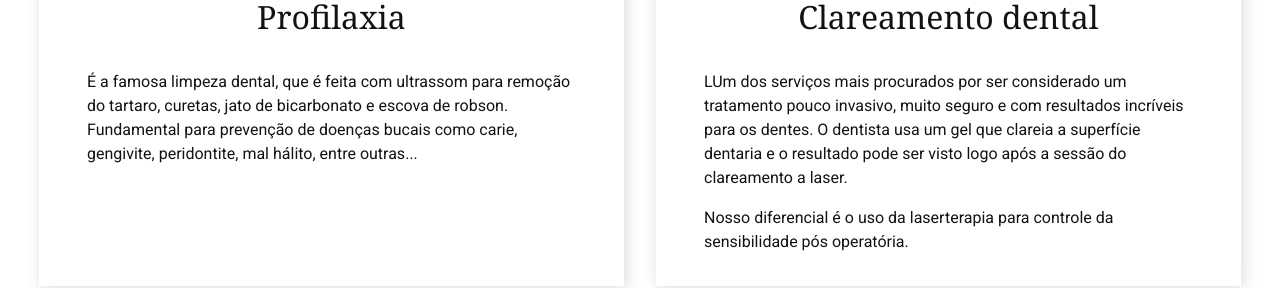
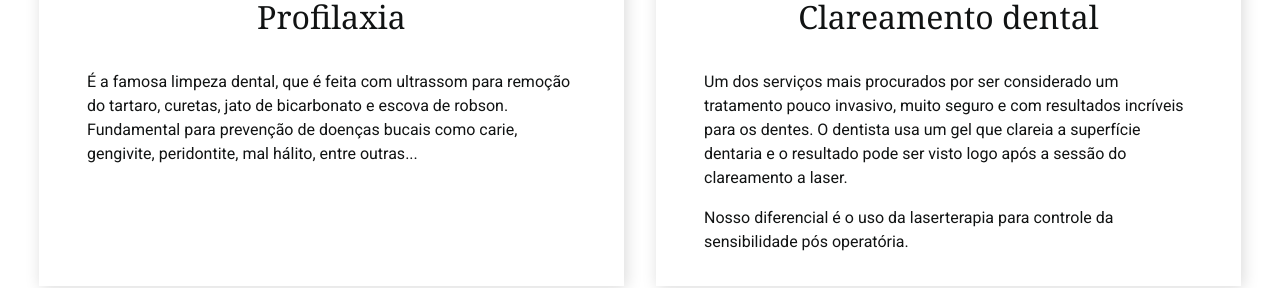
Before and after one commit to setfocusbrasil/contrumarcos, a Next.js app: page /tratamentos in a window 1280 px wide. Shown: the part 792-1080 px from the top of the page. Built offline with nearby package versions, Linux system fonts and the light colour scheme; no server answers; a web font is replaced by a local one.

Commit message:
fix lint

```diff
--- a/src/pages/tratamentos/index.jsx
+++ b/src/pages/tratamentos/index.jsx
@@ -61,7 +61,7 @@ export default function Tratamentos() {
           <h3>Clareamento dental</h3>
           <div className={styles.description}>
             <p>
-              LUm dos serviços mais procurados por ser considerado um tratamento
+              Um dos serviços mais procurados por ser considerado um tratamento
               pouco invasivo, muito seguro e com resultados incríveis para os
               dentes. O dentista usa um gel que clareia a superfície dentaria e
               o resultado pode ser visto logo após a sessão do clareamento a
```
